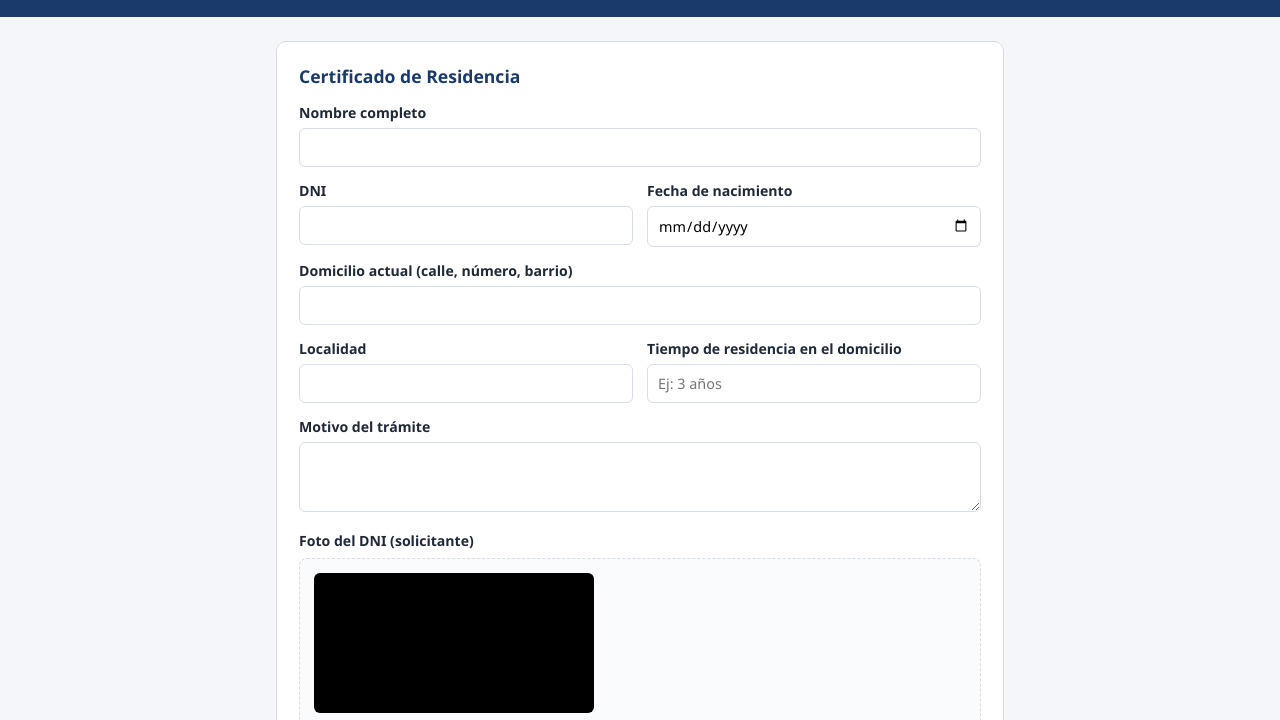
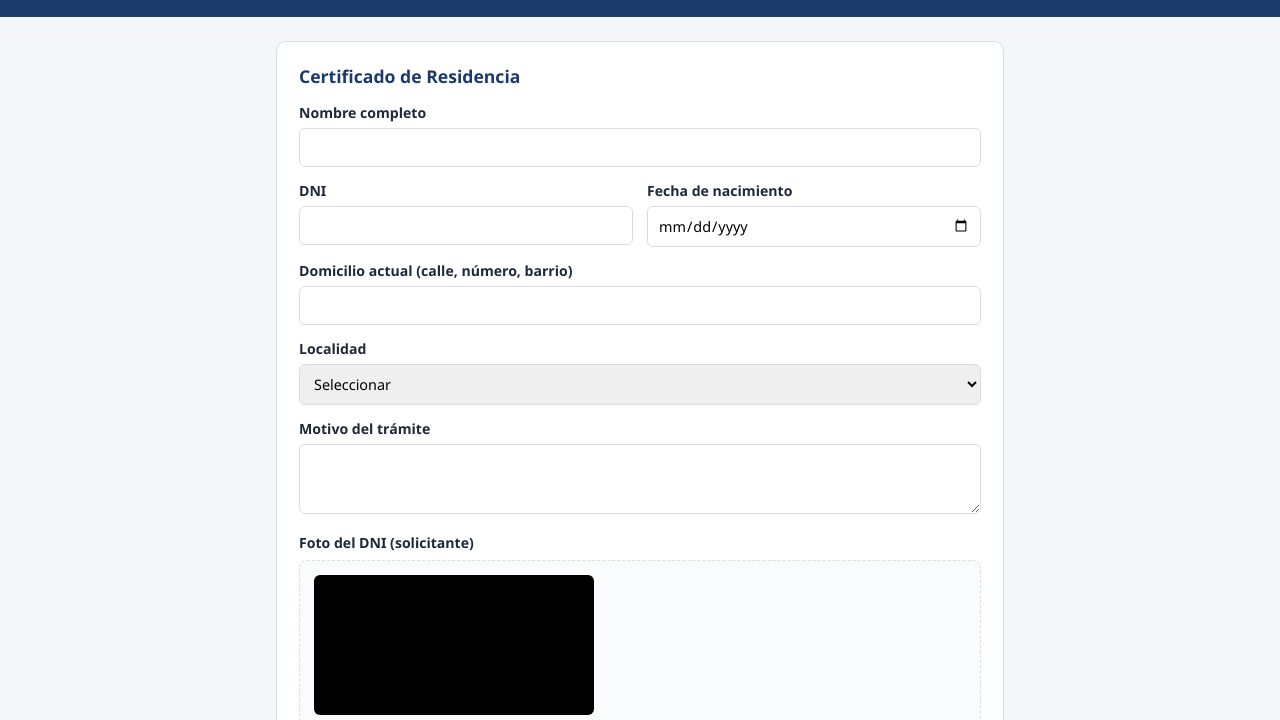
Before and after one commit to jr8969662-beep/MI-COMISARIA, a website: page formularios-tramites.html in a window 1280 px wide. Both pictures are taken after a click on the button 392 px from the left and 171 px from the top of the page. Shown: the part 74-794 px from the top of the page. Drawn offline with nearby package versions, Linux system fonts and the light colour scheme.

Commit message:
Add files via upload

```diff
--- a/comisarias-config.js
+++ b/comisarias-config.js
@@ -89,6 +89,81 @@ const DEPENDENCIAS_POLICIALES = [
   { nombre: "Puesto Policial El Circulo", lat: -24.836051, lon: -65.4190408 },
 ];
 
+/*
+  Localidades de Salta que se muestran en el desplegable del formulario:
+  los 60 municipios de la provincia (que cubren todo el territorio).
+  Fuente: Anexo "Municipios de la provincia de Salta" (Wikipedia, 60 municipios en 2020).
+*/
+const LOCALIDADES_SALTA = [
+  "Salta (Capital)",
+  "Aguaray",
+  "Aguas Blancas",
+  "Angastaco",
+  "Animaná",
+  "Apolinario Saravia",
+  "Cachi",
+  "Cafayate",
+  "Campo Quijano",
+  "Campo Santo",
+  "Cerrillos",
+  "Chicoana",
+  "Colonia Santa Rosa",
+  "Coronel Moldes",
+  "El Bordo",
+  "El Carril",
+  "El Galpón",
+  "El Jardín",
+  "El Potrero",
+  "El Quebrachal",
+  "El Tala",
+  "Embarcación",
+  "General Ballivián",
+  "General Güemes",
+  "General Mosconi",
+  "General Pizarro",
+  "Guachipas",
+  "Hipólito Yrigoyen",
+  "Iruya",
+  "Isla de Cañas",
+  "Joaquín V. González",
+  "La Caldera",
+  "La Candelaria",
+  "La Merced",
+  "La Poma",
+  "La Viña",
+  "Las Lajitas",
+  "Los Toldos",
+  "Molinos",
+  "Nazareno",
+  "Payogasta",
+  "Pichanal",
+  "Profesor Salvador Mazza",
+  "Río Piedras",
+  "Rivadavia Banda Norte",
+  "Rivadavia Banda Sur",
+  "Rosario de la Frontera",
+  "Rosario de Lerma",
+  "San Antonio de los Cobres",
+  "San Carlos",
+  "San José de Metán",
+  "San Lorenzo",
+  "San Ramón de la Nueva Orán",
+  "Santa Victoria Este",
+  "Santa Victoria Oeste",
+  "Seclantás",
+  "Tartagal",
+  "Tolar Grande",
+  "Urundel",
+  "Vaqueros",
+];
+
+/*
+  Si la dependencia más cercana queda a más de esta distancia, se considera
+  que el domicilio está fuera de la zona cubierta por el mapa (que solo
+  incluye Capital y alrededores) y NO se asigna comisaría automáticamente.
+*/
+const DISTANCIA_MAXIMA_KM = 15;
+
 /* Distancia entre dos puntos (fórmula de Haversine), en kilómetros */
 function distanciaKm(lat1, lon1, lat2, lon2) {
   const R = 6371;
@@ -120,8 +195,11 @@ function dependenciaMasCercana(lat, lon) {
   servicio gratuito Nominatim (OpenStreetMap). No requiere API key.
   Devuelve {lat, lon, direccionEncontrada} o null si no se pudo ubicar.
 */
-async function geocodificarDireccion(domicilio) {
-  const consulta = `${domicilio}, Salta, Argentina`;
+async function geocodificarDireccion(domicilio, localidad) {
+  // Se le saca lo que esté entre paréntesis, ej: "Salta (Capital)" -> "Salta"
+  const localidadLimpia = (localidad || '').replace(/\s*\(.*?\)\s*/g, ' ').trim();
+  const partes = [domicilio, localidadLimpia, 'Salta', 'Argentina'].filter(Boolean);
+  const consulta = partes.join(', ');
   const url = `https://nominatim.openstreetmap.org/search?format=json&limit=1&countrycodes=ar&q=${encodeURIComponent(consulta)}`;
   try {
     const resp = await fetch(url, { headers: { 'Accept-Language': 'es' } });
@@ -143,12 +221,14 @@ async function geocodificarDireccion(domicilio) {
   { comisaria, distanciaKm, direccionEncontrada } o null si no se pudo
   determinar (por ejemplo, dirección no encontrada).
 */
-async function asignarComisariaPorDireccion(domicilio) {
+async function asignarComisariaPorDireccion(domicilio, localidad) {
   if (!domicilio) return null;
-  const ubicacion = await geocodificarDireccion(domicilio);
+  const ubicacion = await geocodificarDireccion(domicilio, localidad);
   if (!ubicacion) return null;
   const { dependencia, distanciaKm: dist } = dependenciaMasCercana(ubicacion.lat, ubicacion.lon);
   if (!dependencia) return null;
+  // Fuera de la zona cubierta por el mapa: que lo asigne el personal
+  if (dist > DISTANCIA_MAXIMA_KM) return null;
   return {
     comisaria: dependencia.nombre,
     distanciaKm: dist,
--- a/formularios-tramites.html
+++ b/formularios-tramites.html
@@ -128,16 +128,10 @@
     <label>Domicilio actual (calle, número, barrio)</label>
     <input type="text" name="domicilio" required>
 
-    <div class="fila">
-      <div>
-        <label>Localidad</label>
-        <input type="text" name="localidad" required>
-      </div>
-      <div>
-        <label>Tiempo de residencia en el domicilio</label>
-        <input type="text" name="tiempoResidencia" placeholder="Ej: 3 años" required>
-      </div>
-    </div>
+    <label>Localidad</label>
+    <select name="localidad" class="select-localidad" required>
+      <option value="">Seleccionar</option>
+    </select>
 
     <label>Motivo del trámite</label>
     <textarea name="motivo" required></textarea>
@@ -267,8 +261,13 @@
       </div>
     </div>
 
-    <label>Domicilio en común (calle, número, barrio, localidad)</label>
+    <label>Domicilio en común (calle, número, barrio)</label>
     <input type="text" name="domicilioComun" required>
+
+    <label>Localidad</label>
+    <select name="localidad" class="select-localidad" required>
+      <option value="">Seleccionar</option>
+    </select>
 
     <label>Tiempo de convivencia</label>
     <input type="text" name="tiempoConvivencia" placeholder="Ej: 2 años" required>
@@ -367,8 +366,13 @@
       </div>
     </div>
 
-    <label>Domicilio</label>
+    <label>Domicilio (calle, número, barrio)</label>
     <input type="text" name="domicilio" required>
+
+    <label>Localidad</label>
+    <select name="localidad" class="select-localidad" required>
+      <option value="">Seleccionar</option>
+    </select>
 
     <div class="fila">
       <div>
@@ -508,7 +512,7 @@ const documento = document.getElementById('documento');
 
 const etiquetas = {
   nombre: 'Nombre completo', dni: 'DNI', fechaNacimiento: 'Fecha de nacimiento',
-  domicilio: 'Domicilio', localidad: 'Localidad', tiempoResidencia: 'Tiempo de residencia',
+  domicilio: 'Domicilio', localidad: 'Localidad',
   motivo: 'Motivo del trámite', nombreSolicitante: 'Nombre del solicitante',
   dniSolicitante: 'DNI del solicitante', nombreConviviente: 'Nombre del conviviente',
   dniConviviente: 'DNI del conviviente', domicilioComun: 'Domicilio en común',
@@ -527,6 +531,16 @@ const CAMPO_DOMICILIO = {
   convivencia: 'domicilioComun',
   carencia: 'domicilio',
 };
+
+/* --- Cargar las localidades de Salta (de comisarias-config.js) en los desplegables --- */
+document.querySelectorAll('.select-localidad').forEach(select => {
+  LOCALIDADES_SALTA.forEach(nombre => {
+    const opt = document.createElement('option');
+    opt.value = nombre;
+    opt.textContent = nombre;
+    select.appendChild(opt);
+  });
+});
 
 const titulos = {
   residencia: 'Certificado de Residencia',
@@ -696,7 +710,7 @@ Object.entries(forms).forEach(([tramite, form]) => {
       // Detectar automáticamente la comisaría según el domicilio escrito
       btnEnviar.textContent = 'Ubicando domicilio...';
       const campoDomicilio = CAMPO_DOMICILIO[tramite];
-      const asignacion = await asignarComisariaPorDireccion(registro[campoDomicilio]);
+      const asignacion = await asignarComisariaPorDireccion(registro[campoDomicilio], registro.localidad);
       btnEnviar.textContent = 'Enviando...';
 
       const comisariaAsignada = asignacion ? asignacion.comisaria : 'No se pudo determinar automáticamente (a asignar por el personal)';
```
